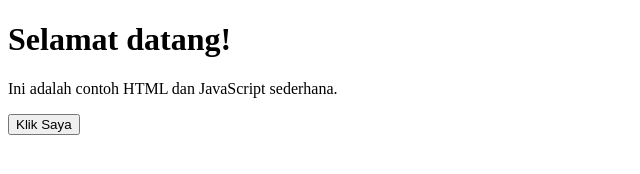
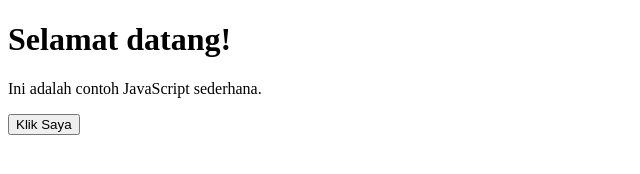
Before and after one commit to desleone/desjava, a plain HTML site: page java.html in a window 1280 px wide. Shown: the whole page, without its empty margins (0-640 px from the left). Drawn offline with Linux system fonts and the light colour scheme.

Commit message:
Update java.html

```diff
--- a/java.html
+++ b/java.html
@@ -1,11 +1,11 @@
 <!DOCTYPE html>
 <html>
 <head>
-    <title>Contoh HTML dan JavaScript Sederhana</title>
+    <title>HTML dan JavaScript Sederhana</title>
 </head>
 <body>
     <h1>Selamat datang!</h1>
-    <p id="teks">Ini adalah contoh HTML dan JavaScript sederhana.</p>
+    <p id="teks">Ini adalah contoh JavaScript sederhana.</p>
     <button onclick="ubahTeks()">Klik Saya</button>
 
     <script>
```
